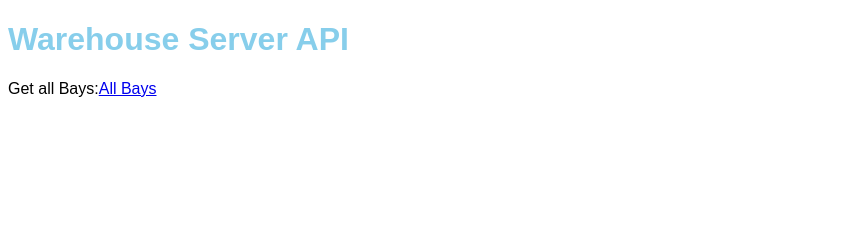
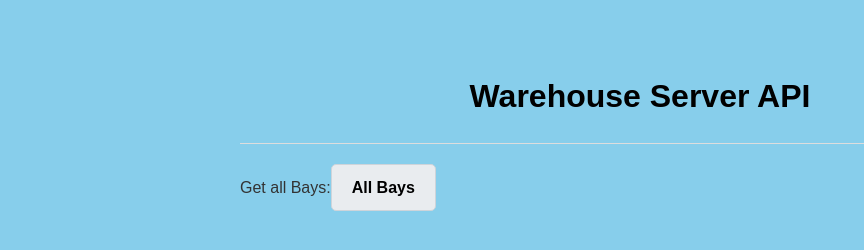
Before and after one commit to FosterNicodin12/warehouse_server, a website: page public/index.html in a window 1280 px wide. Shown: the whole page, without its empty margins (0-864 px from the left). Drawn offline with Linux system fonts and the light colour scheme.

Commit message:
css changes

```diff
--- a/public/index.html
+++ b/public/index.html
@@ -4,8 +4,10 @@
         <title>My Warehouse Server</title>
         <link rel="stylesheet" href="styles.css">
     </head>
+    <header>
+        <h1>Warehouse Server API</h1>
+    </header>
     <body>
-        <h1>Warehouse Server API</h1>
         <p>Get all Bays:<a href="/api/bays">All Bays</a></p>
     </body>
 </html>
--- a/public/styles.css
+++ b/public/styles.css
@@ -1,7 +1,58 @@
+head {
+    background-color: gray;
+}
 body {
-    font-family: Arial, Helvetica, sans-serif;
+    font-family: sans-serif;
+    margin: 30px auto;
+    max-width: 800px;
+    padding: 20px;
+    line-height: 1.6;
+    background-color: skyblue;
+    color: #333;
 }
 
-h1{
-    color:skyblue;
+h1 {
+    color: black;
+    text-align: center;
+    margin-bottom: 20px;
 }
+
+p {
+    margin-bottom: 15px;
+}
+
+a {
+    color: black;
+    text-decoration: none;
+    font-weight: bold;
+}
+
+p a {
+    display: inline-block;
+    padding: 10px 20px;
+    background-color: #e9ecef;
+    border: 1px solid #ced4da;
+    border-radius: 5px;
+}
+
+p {
+    margin-top: 20px;
+    padding-top: 20px;
+    border-top: 1px solid #ddd;
+}
+
+ul {
+    list-style-type: none;
+    padding-left: 0;
+}
+
+li {
+    margin-bottom: 10px;
+}
+
+footer {
+    margin-top: 30px;
+    text-align: center;
+    color: #777;
+    font-size: 14px;
+}
```
